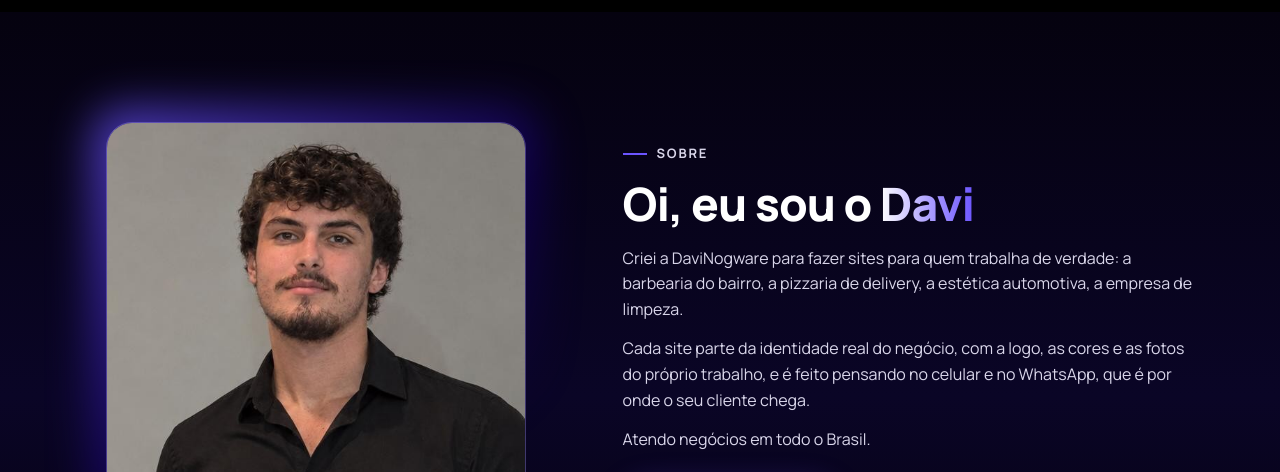
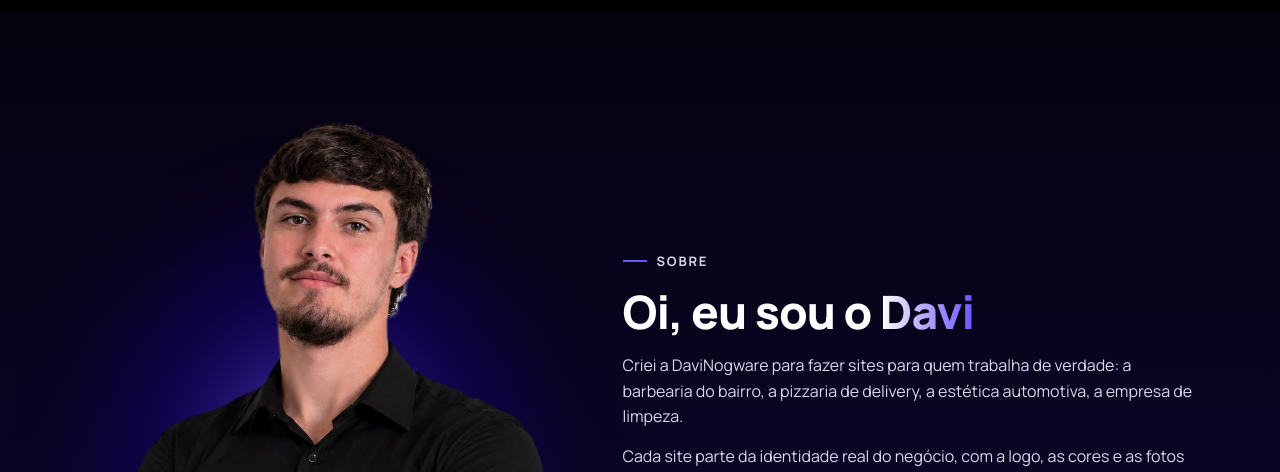
Before and after one commit to ninjaultimos/davinogware, a plain HTML site: page index.html in a window 1280 px wide. Shown: the part 5470-5942 px from the top of the page. Drawn offline with Linux system fonts and the light colour scheme.

Commit message:
feat(sobre): foto do Davi em PNG recortado grande
Co-Authored-By: Claude Sonnet 5.5 <noreply@anthropic.com>

```diff
--- a/css/site.css
+++ b/css/site.css
@@ -176,9 +176,9 @@ h1,h2,h3{margin:0;line-height:1.12;letter-spacing:-.02em}
 
 /* sobre */
 .about{display:grid;gap:36px;align-items:center}
-.about-photo{position:relative;max-width:420px;width:100%;justify-self:center}
-.about-photo:before{content:"";position:absolute;inset:-14px;border-radius:32px;background:linear-gradient(140deg,var(--ind-glow),var(--ind) 50%,transparent 80%);filter:blur(22px);opacity:.75;z-index:0}
-.about-photo img{position:relative;z-index:1;width:100%;height:auto;border-radius:26px;border:1px solid rgba(169,155,255,.35)}
+.about-photo{position:relative;max-width:460px;width:100%;justify-self:center}
+.about-photo:before{content:"";position:absolute;inset:8% -8% 0;border-radius:50%;background:radial-gradient(closest-side,var(--ind-glow),var(--ind) 55%,transparent 100%);filter:blur(30px);opacity:.7;z-index:0}
+.about-photo img{position:relative;z-index:1;width:100%;height:auto;display:block;-webkit-mask-image:linear-gradient(#000 82%,transparent);mask-image:linear-gradient(#000 82%,transparent)}
 .about-badge{position:absolute;z-index:2;left:16px;bottom:16px;display:inline-flex;align-items:center;gap:8px;background:rgba(0,0,0,.75);-webkit-backdrop-filter:blur(8px);backdrop-filter:blur(8px);border:1px solid rgba(255,255,255,.2);border-radius:999px;padding:8px 14px;font-weight:800;font-size:14px}
 .about-badge i{color:var(--ind-soft)}
 .about-text p{color:#d9d6ea;margin:0 0 14px}
--- a/index.html
+++ b/index.html
@@ -302,7 +302,7 @@
 <section class="sec sec-alt" id="sobre">
   <div class="wrap about">
     <div class="about-photo" data-r="left">
-      <img src="img/davi.jpg" width="599" height="599" alt="Davi, criador da DaviNogware" loading="lazy">
+      <img src="img/davi.png" width="881" height="1216" alt="Davi, criador da DaviNogware" loading="lazy">
       <span class="about-badge"><i class="fa-solid fa-code"></i> DaviNogware</span>
     </div>
     <div class="about-text" data-r="right">
```
Also changed, not shown: img/davi.png (added).
